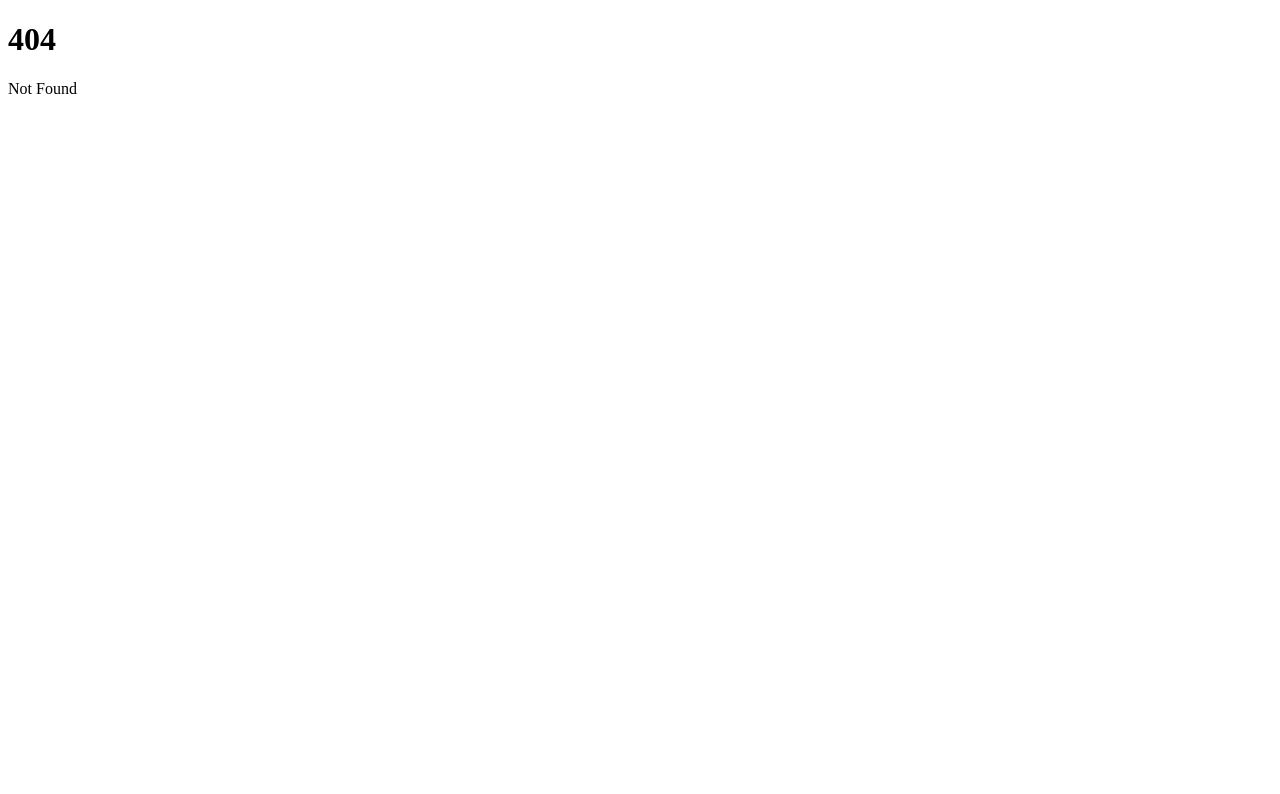
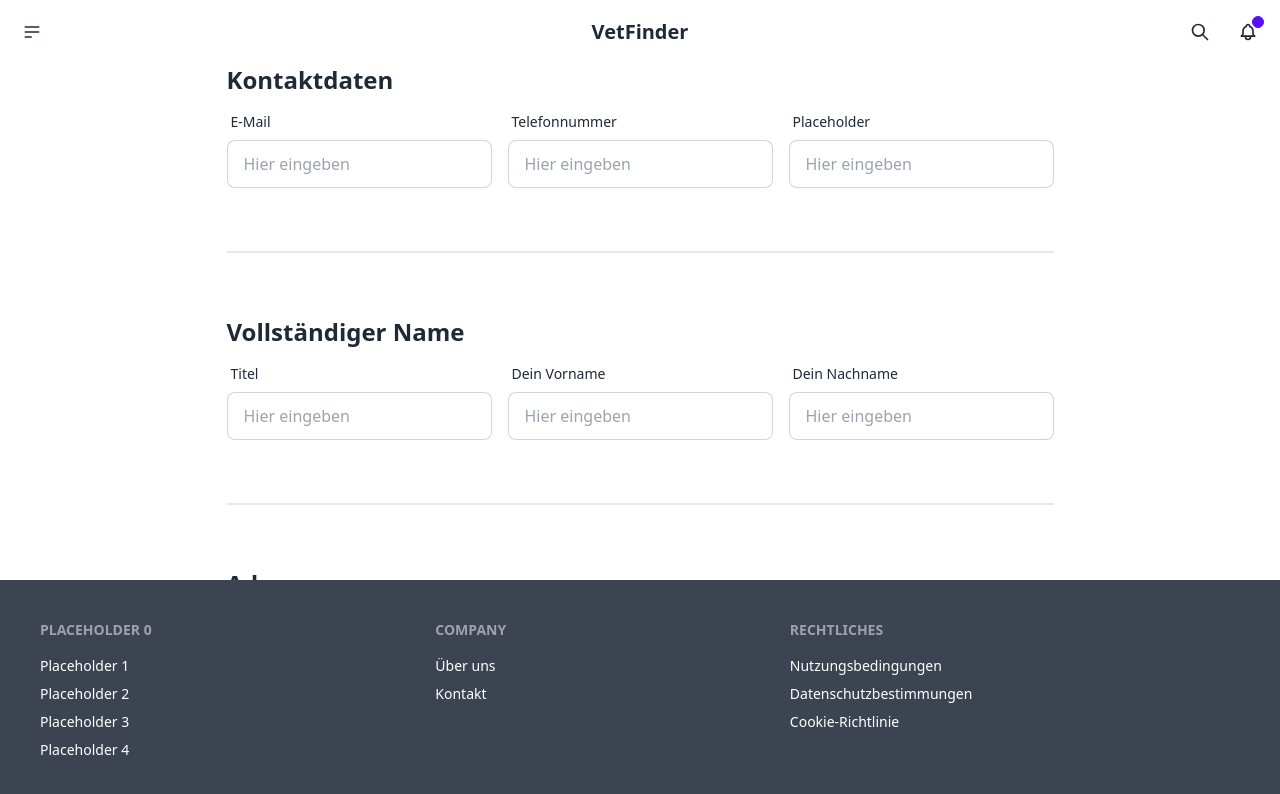
Before and after one commit to hwr-tierarzt-notdienst-finder/vetfinder, a SvelteKit app in the folder form_website/: page /form in a window 1280 px wide. Before the commit this address had no page. Shown: the top 794 px of the page. Built offline with nearby package versions, Linux system fonts and the light colour scheme.

Commit message:
first draft of homepage and form page

```diff
--- a/form_website/package.json
+++ b/form_website/package.json
@@ -16,14 +16,18 @@
 		"@sveltejs/kit": "next",
 		"@typescript-eslint/eslint-plugin": "^5.27.0",
 		"@typescript-eslint/parser": "^5.27.0",
+		"autoprefixer": "^10.4.13",
+		"daisyui": "^2.41.0",
 		"eslint": "^8.16.0",
 		"eslint-config-prettier": "^8.3.0",
 		"eslint-plugin-svelte3": "^4.0.0",
+		"postcss": "^8.4.19",
 		"prettier": "^2.6.2",
 		"prettier-plugin-svelte": "^2.7.0",
 		"svelte": "^3.44.0",
 		"svelte-check": "^2.7.1",
-		"svelte-preprocess": "^4.10.6",
+		"svelte-preprocess": "^4.10.7",
+		"tailwindcss": "^3.2.4",
 		"tslib": "^2.3.1",
 		"typescript": "^4.7.4",
 		"vite": "^3.1.0"
--- /dev/null
+++ b/form_website/postcss.config.cjs
@@ -0,0 +1,6 @@
+module.exports = {
+  plugins: {
+    tailwindcss: {},
+    autoprefixer: {},
+  },
+}
--- /dev/null
+++ b/form_website/src/app.css
@@ -0,0 +1,3 @@
+@tailwind base;
+@tailwind components;
+@tailwind utilities;
--- /dev/null
+++ b/form_website/src/routes/+layout.svelte
@@ -0,0 +1,96 @@
+<script lang="ts">
+	import '../app.css';
+</script>
+
+<div class="w-screen min-h-screen h-full m-0">
+	<div class="navbar bg-base-100">
+		<div class="navbar-start">
+			<div class="dropdown">
+				<label tabindex="0" class="btn btn-ghost btn-circle">
+					<svg
+						xmlns="http://www.w3.org/2000/svg"
+						class="h-5 w-5"
+						fill="none"
+						viewBox="0 0 24 24"
+						stroke="currentColor"
+						><path
+							stroke-linecap="round"
+							stroke-linejoin="round"
+							stroke-width="2"
+							d="M4 6h16M4 12h16M4 18h7"
+						/></svg
+					>
+				</label>
+				<ul
+					tabindex="0"
+					class="menu menu-compact dropdown-content mt-3 p-2 shadow bg-base-100 rounded-box w-52"
+				>
+					<li><a>Homepage</a></li>
+					<li><a>Portfolio</a></li>
+					<li><a>About</a></li>
+				</ul>
+			</div>
+		</div>
+		<div class="navbar-center">
+			<a class="btn btn-ghost normal-case text-xl" href="/">VetFinder</a>
+		</div>
+		<div class="navbar-end">
+			<button class="btn btn-ghost btn-circle">
+				<svg
+					xmlns="http://www.w3.org/2000/svg"
+					class="h-5 w-5"
+					fill="none"
+					viewBox="0 0 24 24"
+					stroke="currentColor"
+					><path
+						stroke-linecap="round"
+						stroke-linejoin="round"
+						stroke-width="2"
+						d="M21 21l-6-6m2-5a7 7 0 11-14 0 7 7 0 0114 0z"
+					/></svg
+				>
+			</button>
+			<button class="btn btn-ghost btn-circle">
+				<div class="indicator">
+					<svg
+						xmlns="http://www.w3.org/2000/svg"
+						class="h-5 w-5"
+						fill="none"
+						viewBox="0 0 24 24"
+						stroke="currentColor"
+						><path
+							stroke-linecap="round"
+							stroke-linejoin="round"
+							stroke-width="2"
+							d="M15 17h5l-1.405-1.405A2.032 2.032 0 0118 14.158V11a6.002 6.002 0 00-4-5.659V5a2 2 0 10-4 0v.341C7.67 6.165 6 8.388 6 11v3.159c0 .538-.214 1.055-.595 1.436L4 17h5m6 0v1a3 3 0 11-6 0v-1m6 0H9"
+						/></svg
+					>
+					<span class="badge badge-xs badge-primary indicator-item" />
+				</div>
+			</button>
+		</div>
+	</div>
+
+	<slot class="flex-1 min-h-full" />
+
+	<footer class="footer m-0 p-10 bg-neutral text-neutral-content fixed inset-x-0 bottom-0">
+		<div>
+			<span class="footer-title">Placeholder 0</span>
+			<a class="link link-hover">Placeholder 1</a>
+			<a class="link link-hover">Placeholder 2</a>
+			<a class="link link-hover">Placeholder 3</a>
+			<a class="link link-hover">Placeholder 4</a>
+		</div>
+		<div>
+			<span class="footer-title">Company</span>
+			<a class="link link-hover">Über uns</a>
+			<a class="link link-hover">Kontakt</a>
+		</div>
+		<div>
+			<span class="footer-title">Rechtliches</span>
+			<a class="link link-hover">Nutzungsbedingungen</a>
+			<a class="link link-hover">Datenschutzbestimmungen</a>
+			<a class="link link-hover">Cookie-Richtlinie</a>
+		</div>
+	</footer>
+</div>
--- a/form_website/src/routes/+page.svelte
+++ b/form_website/src/routes/+page.svelte
@@ -1,2 +1,41 @@
-<h1>Welcome to SvelteKit</h1>
-<p>Visit <a href="https://kit.svelte.dev">kit.svelte.dev</a> to read the documentation</p>
+<script lang="ts">
+	import { goto } from '$app/navigation';
+
+	function redirectForm() {
+		goto('/form');
+	}
+</script>
+
+<div class="hero min-h-full bg-base-100">
+	<div class="hero-content max-w-none min-w-screen">
+		<div class="max-w-xl flex flex-col justify-center items-center">
+			<h1 class="mb-2 text-5xl font-bold text-center">Hallo!</h1>
+			<h1 class="text-2xl text-center">
+				VetFinder ist ein Projekt zur Anzeige von den aktuell geöffneten Tiernotdiensten
+			</h1>
+			<div class="mt-4 stats stats-vertical lg:stats-horizontal shadow bg-primary">
+				<div class="stat">
+					<div class="stat-title">Tierärzte insgesamt</div>
+					<div class="stat-value">1.433</div>
+					<div class="stat-desc">seit November 2022</div>
+				</div>
+
+				<div class="stat">
+					<div class="stat-title">Neue Tierärzte</div>
+					<div class="stat-value">265</div>
+				</div>
+
+				<div class="stat">
+					<div class="stat-title">Nutzer monatlich</div>
+					<div class="stat-value">20.569</div>
+					<div class="stat-desc">↗︎ 1.112 (5%)</div>
+				</div>
+			</div>
+			<h1 class="mt-10 text-xl text-center">
+				Du bist ein Tierarzt? Dann <button class="btn btn-primary btn-sm" on:click={redirectForm}
+					>klicke hier</button
+				>
+			</h1>
+		</div>
+	</div>
+</div>
--- /dev/null
+++ b/form_website/src/routes/form/+page.svelte
@@ -0,0 +1,112 @@
+<div class="flex min-w-full justify-center">
+	<div class="flex flex-col gap-10 justify-center items-center">
+		<div class="flex flex-col gap-2">
+			<h1 class="text-2xl font-bold">Kontaktdaten</h1>
+			<div class="flex gap-4">
+				<div class="form-control w-full max-w-xs">
+					<label class="label">
+						<span class="label-text">E-Mail</span>
+					</label>
+					<input
+						type="text"
+						placeholder="Hier eingeben"
+						class="input input-bordered w-full max-w-xs"
+					/>
+				</div>
+				<div class="form-control w-full max-w-xs">
+					<label class="label">
+						<span class="label-text">Telefonnummer</span>
+					</label>
+					<input
+						type="text"
+						placeholder="Hier eingeben"
+						class="input input-bordered w-full max-w-xs"
+					/>
+				</div>
+				<div class="form-control w-full max-w-xs">
+					<label class="label">
+						<span class="label-text">Placeholder</span>
+					</label>
+					<input
+						type="text"
+						placeholder="Hier eingeben"
+						class="input input-bordered w-full max-w-xs"
+					/>
+				</div>
+			</div>
+		</div>
+		<div class="divider" />
+		<div class="flex flex-col gap-2">
+			<h1 class="text-2xl font-bold">Vollständiger Name</h1>
+			<div class="flex gap-4">
+				<div class="form-control w-full max-w-xs">
+					<label class="label">
+						<span class="label-text">Titel</span>
+					</label>
+					<input
+						type="text"
+						placeholder="Hier eingeben"
+						class="input input-bordered w-full max-w-xs"
+					/>
+				</div>
+				<div class="form-control w-full max-w-xs">
+					<label class="label">
+						<span class="label-text">Dein Vorname</span>
+					</label>
+					<input
+						type="text"
+						placeholder="Hier eingeben"
+						class="input input-bordered w-full max-w-xs"
+					/>
+				</div>
+				<div class="form-control w-full max-w-xs">
+					<label class="label">
+						<span class="label-text">Dein Nachname</span>
+					</label>
+					<input
+						type="text"
+						placeholder="Hier eingeben"
+						class="input input-bordered w-full max-w-xs"
+					/>
+				</div>
+			</div>
+		</div>
+		<div class="divider" />
+		<div class="flex flex-col gap-2">
+			<h1 class="text-2xl font-bold">Adresse</h1>
+			<div class="flex gap-4">
+				<div class="form-control w-full max-w-xs">
+					<label class="label">
+						<span class="label-text">Straße</span>
+					</label>
+					<input
+						type="text"
+						placeholder="Hier eingeben"
+						class="input input-bordered w-full max-w-xs"
+					/>
+				</div>
+				<div class="form-control w-full max-w-xs">
+					<label class="label">
+						<span class="label-text">Hausnummer</span>
+					</label>
+					<input
+						type="text"
+						placeholder="Hier eingeben"
+						class="input input-bordered w-full max-w-xs"
+					/>
+				</div>
+				<div class="form-control w-full max-w-xs">
+					<label class="label">
+						<span class="label-text">Postleitzahl</span>
+					</label>
+					<input
+						type="text"
+						placeholder="Hier eingeben"
+						class="input input-bordered w-full max-w-xs"
+					/>
+				</div>
+			</div>
+		</div>
+		<button class="btn btn-primary btn-lg">Eintragen</button>
+	</div>
+</div>
--- a/form_website/svelte.config.js
+++ b/form_website/svelte.config.js
@@ -5,11 +5,12 @@ import preprocess from 'svelte-preprocess';
 const config = {
 	// Consult https://github.com/sveltejs/svelte-preprocess
 	// for more information about preprocessors
-	preprocess: preprocess(),
-
 	kit: {
 		adapter: adapter()
-	}
+	},
+	preprocess: preprocess({
+		postcss: true,
+	}),
 };
 
 export default config;
--- /dev/null
+++ b/form_website/tailwind.config.cjs
@@ -0,0 +1,8 @@
+/** @type {import('tailwindcss').Config} */
+module.exports = {
+  content: ["./src/**/*.{html,js,svelte,ts}"],
+  theme: {
+    extend: {},
+  },
+  plugins: [require("daisyui")],
+}
```
Also changed, not shown: 1 other file (tests, documents, lock files or other folders).
